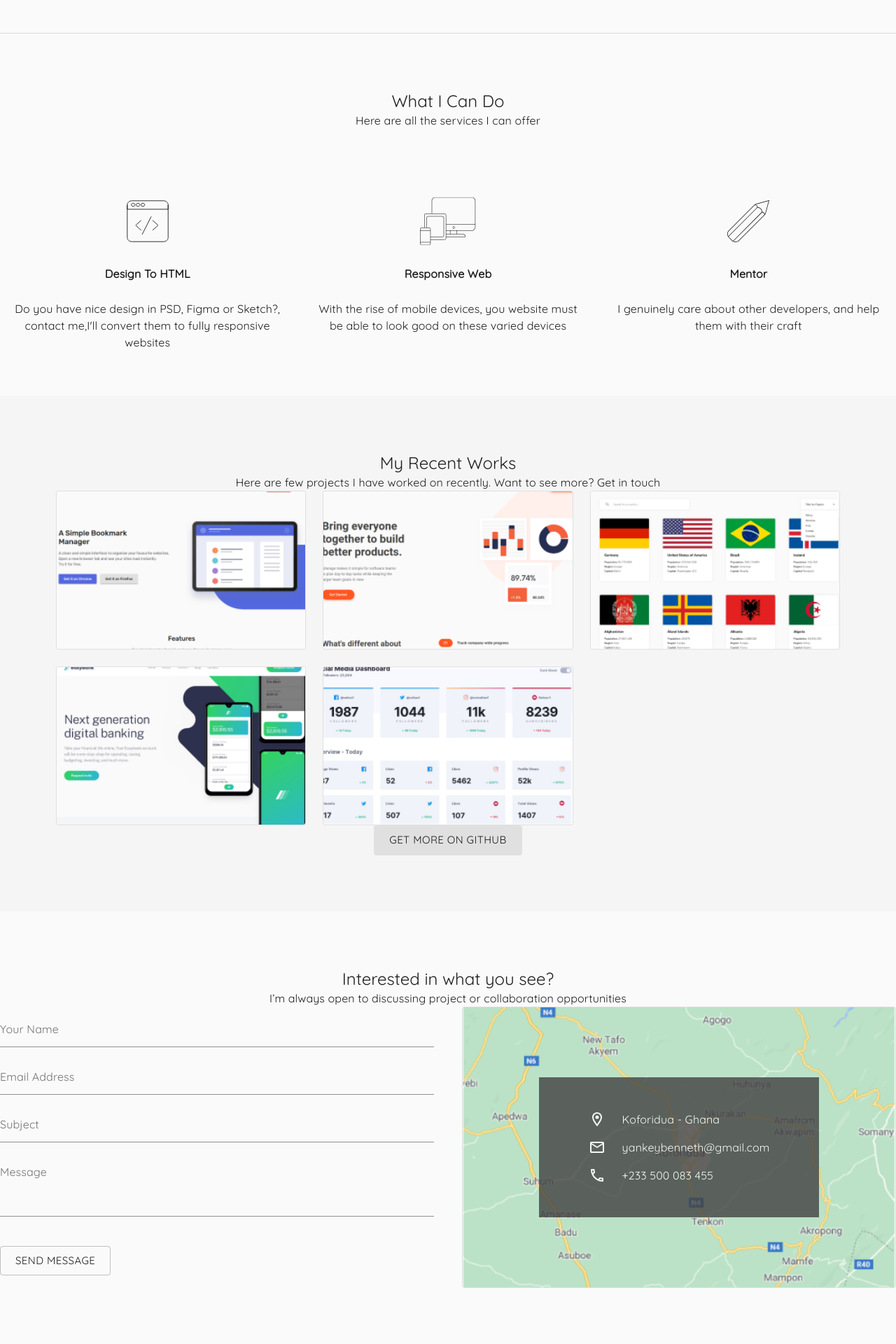
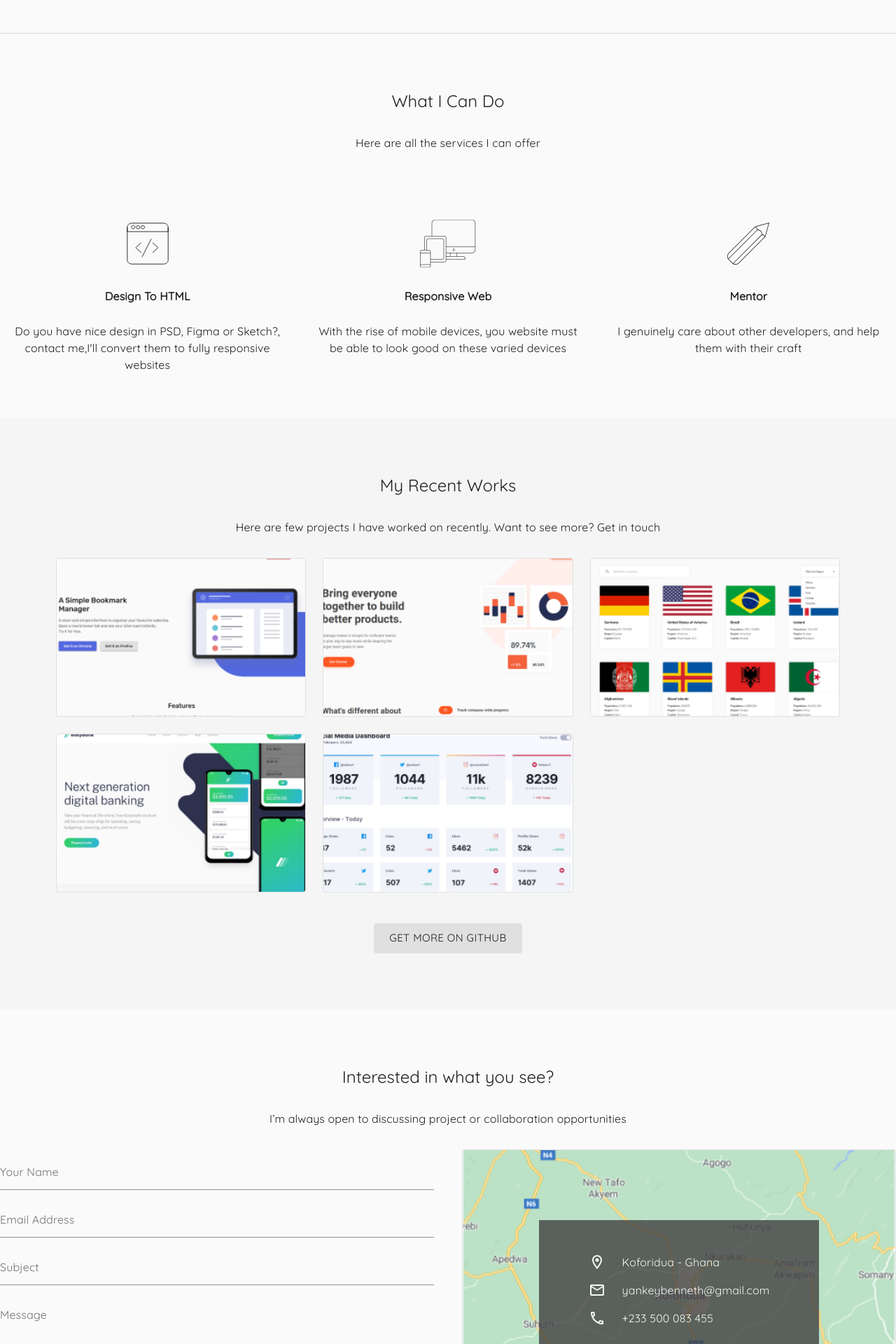
Before and after one commit to papayankey/bennethyankey, a React (Create React App) app: page / in a window 1280 px wide. Shown: the part 1180-3100 px from the top of the page at 70% size. Built offline with nearby package versions, Linux system fonts and the light colour scheme.

Commit message:
chore: refactor layout component

```diff
--- /dev/null
+++ b/src/App/common/Layout.tsx
@@ -0,0 +1,30 @@
+// material utils
+import { makeStyles, createStyles, Theme } from '@material-ui/core';
+
+// styles
+const useStyles = makeStyles((theme: Theme) =>
+  createStyles({
+    container: {
+      padding: theme.spacing(10, 0, 10),
+      textAlign: 'center',
+      '& > *:not(:last-child)': {
+        marginBottom: theme.spacing(4),
+      },
+    },
+  })
+);
+
+interface LayoutProps {
+  children?: React.ReactNode;
+  className?: string;
+}
+
+function Layout(props: LayoutProps) {
+  const classes = useStyles();
+
+  const { children, className } = props;
+
+  return <div className={`${classes.container} ${className}`}>{children}</div>;
+}
+
+export { Layout };
--- a/src/App/common/index.ts
+++ b/src/App/common/index.ts
@@ -1 +1,2 @@
 export { Image } from './Image';
+export { Layout } from './Layout';
--- a/src/App/components/Contact/index.tsx
+++ b/src/App/components/Contact/index.tsx
@@ -13,20 +13,13 @@ import { makeStyles, Theme } from '@material-ui/core';
 
 // components
 import { Form } from './Form';
-import { Image } from '../../common';
+import { Image, Layout } from '../../common';
 
 // image
 import googleMap from '../../assets/images/google-map.png';
 
 // styles
 const useStyles = makeStyles((theme: Theme) => ({
-  container: {
-    padding: theme.spacing(10, 0, 10),
-    textAlign: 'center',
-    '& > *:not(:last-child)': {
-      marginBottom: theme.spacing(4),
-    },
-  },
   mapGridItem: {
     position: 'relative',
   },
@@ -60,8 +53,7 @@ function Contact() {
   const classes = useStyles();
 
   return (
-    <div className={classes.container}>
-      <Container>
+    <Layout>
       <Typography variant="h5">Interested in what you see?</Typography>
       <Typography>
         I’m always open to discussing project or collaboration opportunities
@@ -77,9 +69,7 @@ function Contact() {
               <EmailIcon />
               <CallIcon />
             </div>
-              <div
-                className={`${classes.overlayContent} ${classes.overlayText}`}
-              >
+            <div className={`${classes.overlayContent} ${classes.overlayText}`}>
               <Typography>Koforidua - Ghana</Typography>
               <Typography>yankeybenneth@gmail.com</Typography>
               <Typography>+233 500 083 455</Typography>
@@ -94,8 +84,7 @@ function Contact() {
           />
         </Grid>
       </Grid>
-      </Container>
-    </div>
+    </Layout>
   );
 }
 
--- a/src/App/components/Footer/index.tsx
+++ b/src/App/components/Footer/index.tsx
@@ -4,16 +4,15 @@ import Typography from '@material-ui/core/Typography';
 // material utils
 import { makeStyles, Theme, createStyles } from '@material-ui/core';
 
+// components
+import { Layout } from '../../common';
+
 // styles
 const useStyles = makeStyles((theme: Theme) =>
   createStyles({
-    container: {
+    layout: {
       backgroundColor: theme.palette.grey[100],
       padding: theme.spacing(5, 0, 5),
-      textAlign: 'center',
-      '& > *:not(:last-child)': {
-        marginBottom: theme.spacing(4),
-      },
     },
   })
 );
@@ -22,9 +21,9 @@ function Footer() {
   const classes = useStyles();
 
   return (
-    <div className={classes.container}>
+    <Layout className={classes.layout}>
       <Typography variant="h6">Learning, Mentoring & Building</Typography>
-    </div>
+    </Layout>
   );
 }
 
--- a/src/App/components/Portfolio/index.tsx
+++ b/src/App/components/Portfolio/index.tsx
@@ -8,7 +8,7 @@ import Container from '@material-ui/core/Container';
 import { makeStyles, Theme, createStyles } from '@material-ui/core';
 
 // components
-import { Image } from '../../common';
+import { Image, Layout } from '../../common';
 
 // data
 import { images as imageData } from './data';
@@ -19,10 +19,6 @@ const useStyles = makeStyles((theme: Theme) =>
     container: {
       padding: theme.spacing(10, 0),
       backgroundColor: theme.palette.grey[100],
-      textAlign: 'center',
-      '& > *:not(:last-child)': {
-        marginBottom: theme.spacing(4),
-      },
       [theme.breakpoints.up('md')]: {
         padding: theme.spacing(10),
       },
@@ -53,8 +49,7 @@ function Portfolio() {
   const classes = useStyles();
 
   return (
-    <div className={classes.container}>
-      <Container>
+    <Layout className={classes.container}>
       <Typography variant="h5">My Recent Works</Typography>
       <Typography>
         Here are few projects I have worked on recently. Want to see more? Get
@@ -71,8 +66,7 @@ function Portfolio() {
       <Button variant="contained" size="large">
         Get more on github
       </Button>
-      </Container>
-    </div>
+    </Layout>
   );
 }
 
--- a/src/App/components/Skills/index.tsx
+++ b/src/App/components/Skills/index.tsx
@@ -9,6 +9,9 @@ import Container from '@material-ui/core/Container';
 // material utils
 import { makeStyles, Theme, createStyles } from '@material-ui/core';
 
+// components
+import { Layout } from '../../common';
+
 // data
 import { data, IData } from './data';
 
@@ -17,10 +20,6 @@ const useStyles = makeStyles((theme: Theme) =>
   createStyles({
     container: {
       padding: theme.spacing(10, 0, 0),
-      textAlign: 'center',
-      '& > *:not(:last-child)': {
-        marginBottom: theme.spacing(4),
-      },
     },
     card: {
       backgroundColor: 'transparent',
@@ -57,8 +56,7 @@ function Skills() {
   const classes = useStyles();
 
   return (
-    <div className={classes.container}>
-      <Container>
+    <Layout className={classes.container}>
       <Typography variant="h5">What I Can Do</Typography>
       <Typography>Here are all the services I can offer</Typography>
       <Grid container spacing={1} style={{ marginTop: 48 }}>
@@ -66,8 +64,7 @@ function Skills() {
           <Skill key={item.id} {...item} />
         ))}
       </Grid>
-      </Container>
-    </div>
+    </Layout>
   );
 }
 
```
Lines whose indentation alone changed are shown as unchanged.
